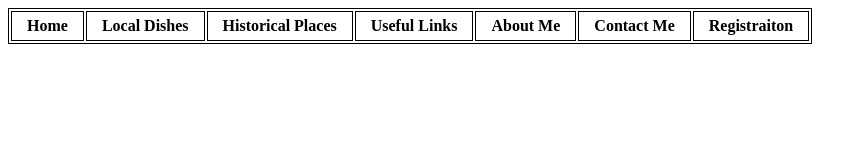
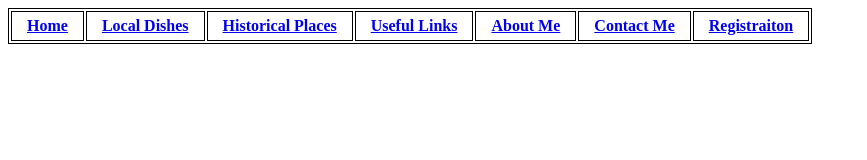
Before and after one commit to metemel/metemel.github.io, a plain HTML site: page index.htm in a window 1280 px wide. Shown: the whole page, without its empty margins (0-867 px from the left). Drawn offline with Linux system fonts and the light colour scheme.

Commit message:
Update index.htm

```diff
--- a/index.htm
+++ b/index.htm
@@ -3,13 +3,13 @@
 <body>
 <table style="border: 1px solid black">
   <tr style="border: 1px solid black">
-    <th style="border: 1px solid black; padding: 5px 15px;">Home</th>
-    <th style="border: 1px solid black; padding: 5px 15px;">Local Dishes</th>
-    <th style="border: 1px solid black; padding: 5px 15px;">Historical Places</th>
-    <th style="border: 1px solid black; padding: 5px 15px;">Useful Links</th>
-    <th style="border: 1px solid black; padding: 5px 15px;">About Me</th>
-    <th style="border: 1px solid black; padding: 5px 15px;">Contact Me</th>
-    <th style="border: 1px solid black; padding: 5px 15px;">Registraiton</th>
+    <th style="border: 1px solid black; padding: 5px 15px;"><a href="index.htm">Home</a></th>
+    <th style="border: 1px solid black; padding: 5px 15px;"><a href="local.htm">Local Dishes</a></th>
+    <th style="border: 1px solid black; padding: 5px 15px;"><a href="places.htm">Historical Places</a></th>
+    <th style="border: 1px solid black; padding: 5px 15px;"><a href="links.htm">Useful Links</a></th>
+    <th style="border: 1px solid black; padding: 5px 15px;"><a href="aboutme.htm">About Me</a></th>
+    <th style="border: 1px solid black; padding: 5px 15px;"><a href="contact.htm">Contact Me</a></th>
+    <th style="border: 1px solid black; padding: 5px 15px;"><a href="registration.htm">Registraiton</a></th>
   </tr>
 </table>
 </body>
```
